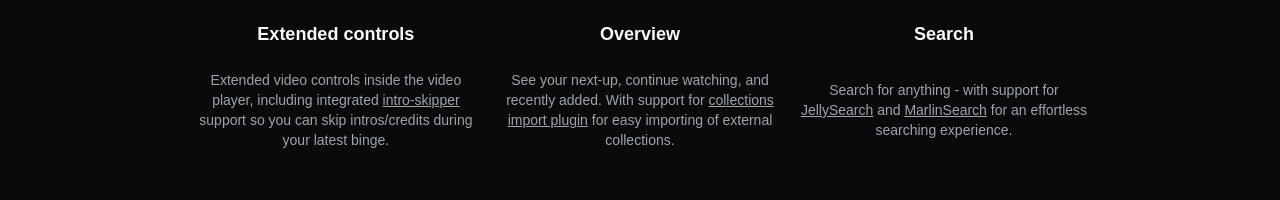
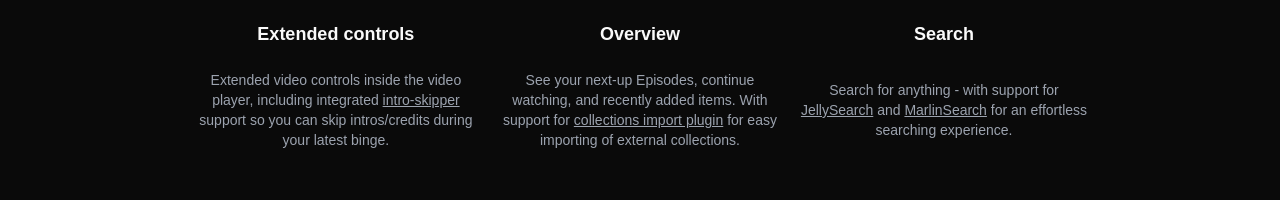
Before and after one commit to retardgerman/streamyfinweb, a Next.js app: page / in a window 1280 px wide. Shown: the part 330-530 px from the top of the page. Built offline with nearby package versions, Linux system fonts and the light colour scheme.

Commit message:
Clearer wording for feature  descriptions

```diff
--- a/components/ScreenshotCarousel.tsx
+++ b/components/ScreenshotCarousel.tsx
@@ -15,7 +15,7 @@ export function ScreenshotCarousel() {
       title: "Overview",
       subtitle: (
         <div>
-          See your next-up, continue watching, and recently added. With support
+          See your next-up Episodes, continue watching, and recently added items. With support
           for
           {" "}
 
```
